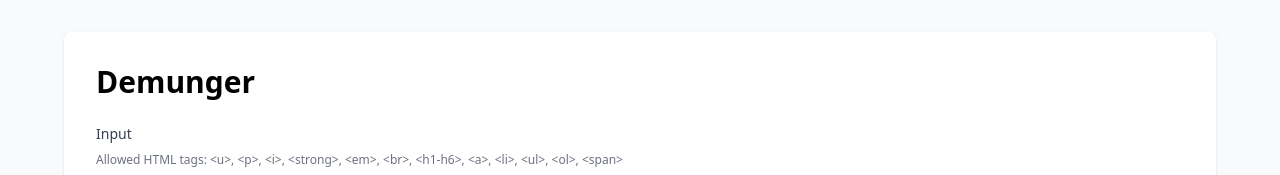
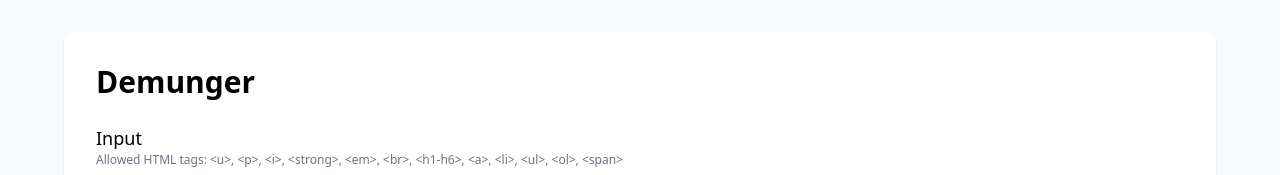
Before and after one commit to cskevint/demunger, a React (Vite) app: page / in a window 1280 px wide. Shown: the top 175 px of the page. Built offline with nearby package versions, Linux system fonts and the light colour scheme.

Commit message:
small fixes

```diff
--- a/src/App.jsx
+++ b/src/App.jsx
@@ -35,7 +35,7 @@
       <div className="w-full max-w-6xl mx-auto bg-white shadow rounded-lg p-8">
         <h1 className="text-3xl font-semibold mb-6">Demunger</h1>
 
-        <label className="block text-sm font-medium text-gray-700 mb-2">Input</label>
+        <h2 className="mt-6 text-lg font-medium">Input</h2>
         <p className="text-xs text-gray-500 mb-2">
           Allowed HTML tags: &lt;u&gt;, &lt;p&gt;, &lt;i&gt;, &lt;strong&gt;, &lt;em&gt;, &lt;br&gt;, &lt;h1-h6&gt;, &lt;a&gt;, &lt;li&gt;, &lt;ul&gt;, &lt;ol&gt;, &lt;span&gt;
         </p>
```
